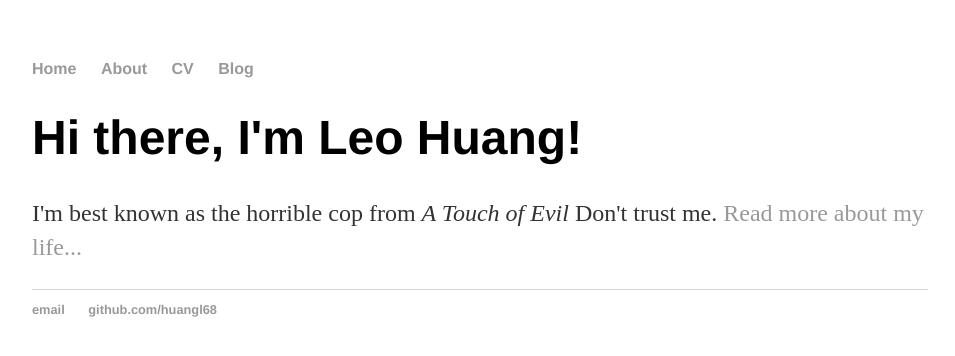
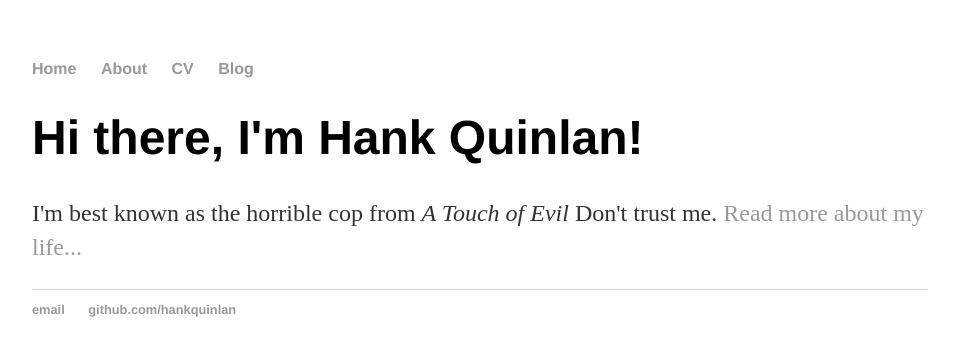
Before and after one commit to huangl68/huangl68.github.io, a Jekyll site: the page built from index.html, in a window 1280 px wide. Shown: the top 356 px of the page, without its empty margins (160-1115 px from the left). Built offline with Jekyll 4.4.1, drawn with Linux system fonts in a browser that asks for light colours.

Commit message:
Update index.html

```diff
--- a/index.html
+++ b/index.html
@@ -1,30 +1,8 @@
-<!DOCTYPE html>
-<html>
-	<head>
-		<title>Leo Huang HAHA</title>
-		<!-- link to main stylesheet -->
-		<link rel="stylesheet" type="text/css" href="/css/main.css">
-	</head>
-	<body>
-		<nav>
-    		<ul>
-        		<li><a href="/">Home</a></li>
-	        	<li><a href="/about">About</a></li>
-        		<li><a href="/cv">CV</a></li>
-        		<li><a href="/blog">Blog</a></li>
-    		</ul>
-		</nav>
-		<div class="container">
-    		<div class="blurb">
-        		<h1>Hi there, I'm Leo Huang!</h1>
-				<p>I'm best known as the horrible cop from <em>A Touch of Evil</em> Don't trust me. <a href="/about">Read more about my life...</a></p>
-    		</div><!-- /.blurb -->
-		</div><!-- /.container -->
-		<footer>
-    		<ul>
-        		<li><a href="liuming.huang@mail.utoronto.ca">email</a></li>
-        		<li><a href="https://github.com/huangl68">github.com/huangl68</a></li>
-			</ul>
-		</footer>
-	</body>
-</html>
+---
+layout: default
+title: Hank Quinlan, Horrible Cop
+---
+<div class="blurb">
+	<h1>Hi there, I'm Hank Quinlan!</h1>
+	<p>I'm best known as the horrible cop from <em>A Touch of Evil</em> Don't trust me. <a href="/about">Read more about my life...</a></p>
+</div><!-- /.blurb -->
```
